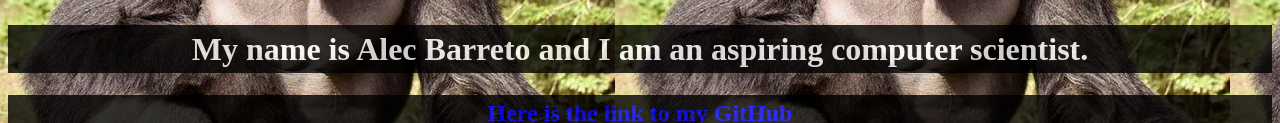
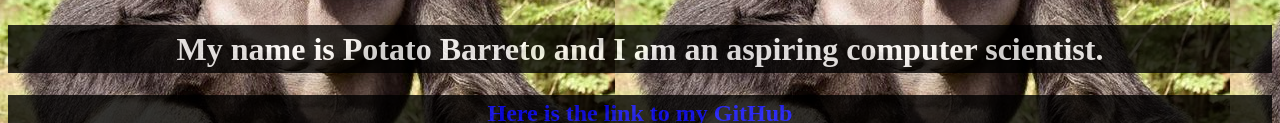
Before and after one commit to alecbarreto/alecbarreto.github.io, a plain HTML site: page index.html in a window 1280 px wide. Shown: the part 261-384 px from the top of the page. Drawn offline with Linux system fonts and the light colour scheme.

Commit message:
Macbook test

```diff
--- a/index.html
+++ b/index.html
@@ -25,7 +25,7 @@
     <img src="/gifs/hackering.gif" alt="Error: hackering.gif could not be accessed" style="width:250px;height:250px;">
     <br>
     <div class="box">
-      <h1>My name is Alec Barreto and I am an aspiring computer scientist.</h1>
+      <h1>My name is Potato Barreto and I am an aspiring computer scientist.</h1>
     </div>
     <div class="box">
       <a href="https://www.github.com/alecbarreto" target="_blank"><h2>Here is the link to my GitHub</h2></a>
```
